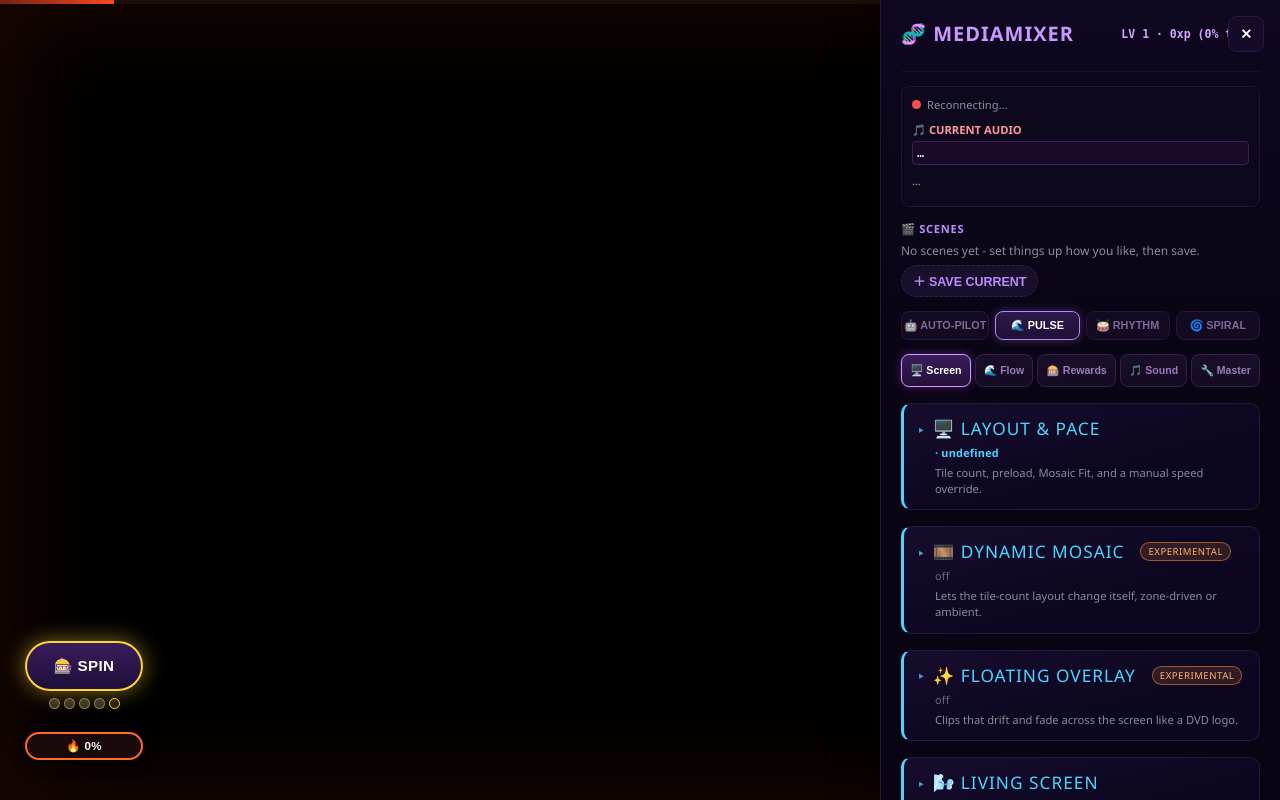
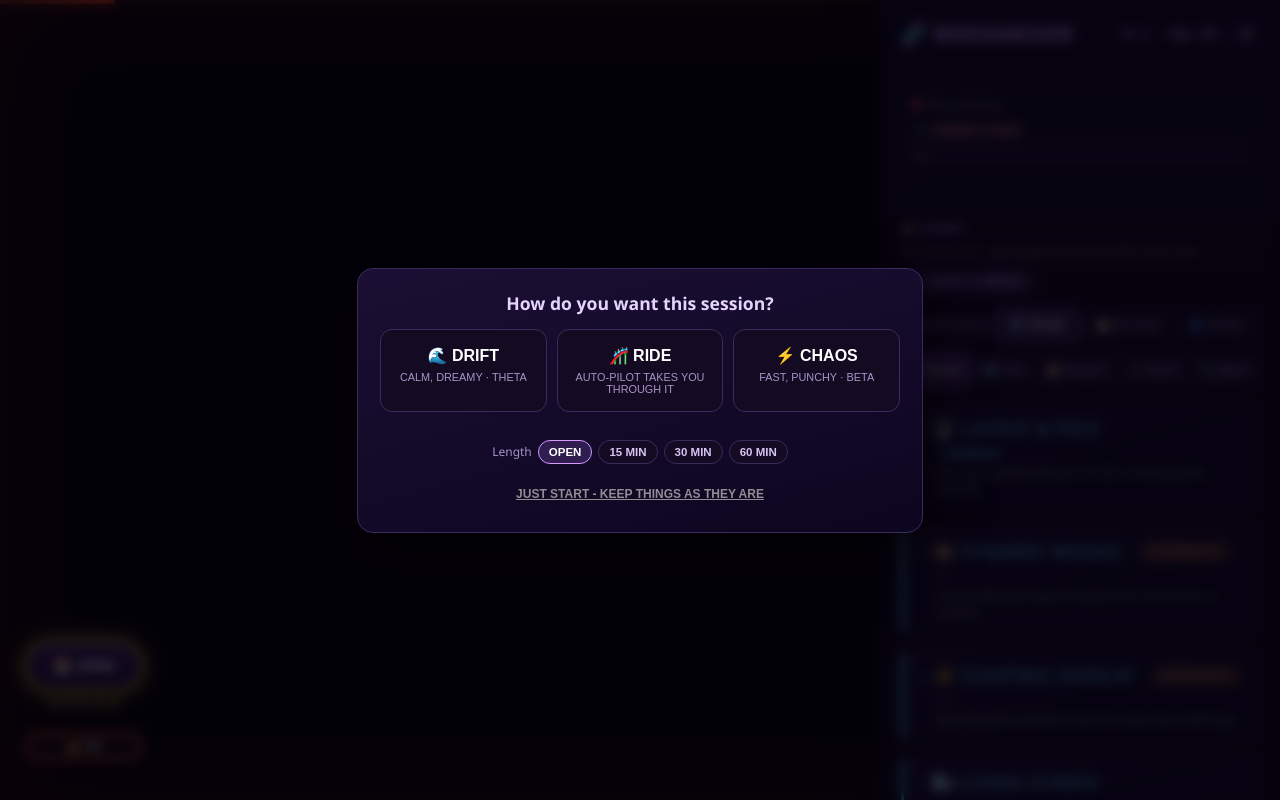
Before and after one commit to Aidinch69/MediaMixer, a Flask app: template mediamixer/web/templates/dashboard.html in a window 1280 px wide. Run offline with Flask 3, Linux system fonts and the light colour scheme; the template is opened without the code that fills it, so the values that code supplies are empty; parts of the project's set-up code (start-up, migrations or seed data) failed here and were passed over.

Commit message:
Add session shaping: a start-of-session intent card and a gentle wind-down
- Intent card when returning after 30+ min (not on reloads): Drift / Ride /
  Chaos presets (applied through applyScene + Auto-Pilot), any saved Scene,
  and an optional 15/30/60 min length that schedules the wind-down.
- Wind-down over ~5 min: energy settles, pace moves to longer clips, floaters
  thin, barrage/jackpot odds fall (Auto-Pilot scales down rather than
  fighting it), build-ups and slow-mo/double exposure pause, binaural to
  Theta, screen dims. Keep going restores every setting exactly; nothing
  saved is changed.
- Flow -> Session section; logged as session.intent / windDown / keepGoing.

Co-Authored-By: Claude Opus 5.5 <noreply@anthropic.com>

```diff
--- a/mediamixer/web/static/dashboard.css
+++ b/mediamixer/web/static/dashboard.css
@@ -2,6 +2,20 @@ html,body{height:100%;margin:0;overflow:hidden;overscroll-behavior:none}
 body{font-family:'Segoe UI',Tahoma,sans-serif;background:#05020a;color:#d1d1d6}
 .theater{position:fixed;inset:0;z-index:1;width:100%;height:100vh;height:100dvh;background:#000;padding:10px;box-sizing:border-box;transition:box-shadow .3s ease}
 #floater-barrage-dim{position:fixed;inset:0;z-index:13;background:#000;opacity:0;pointer-events:none}
+#wind-down-dim{position:fixed;inset:0;z-index:13;background:#05020c;opacity:0;pointer-events:none;transition:opacity 2s linear}
+.session-intent{position:fixed;inset:0;z-index:44;display:flex;align-items:center;justify-content:center;background:rgba(5,2,12,.72);backdrop-filter:blur(6px);padding:16px;box-sizing:border-box}
+.session-intent-card{width:min(520px,100%);background:linear-gradient(165deg,#1b0f33,#0c0620);border:1px solid #3d2a5c;border-radius:16px;padding:22px;display:flex;flex-direction:column;gap:14px;box-shadow:0 20px 60px rgba(0,0,0,.6)}
+.session-intent-title{font-size:1.1rem;font-weight:bold;color:#e6d4ff;text-align:center}
+.session-intent-options{display:grid;grid-template-columns:repeat(3,1fr);gap:10px}
+.session-intent-options button{margin:0;width:auto;display:flex;flex-direction:column;align-items:center;gap:6px;padding:16px 8px;background:#140a22;border:1px solid #3d2a5c;border-radius:12px;color:#fff;font-size:1rem;font-weight:bold;cursor:pointer;transition:.15s}
+.session-intent-options button:hover{border-color:#d699ff;box-shadow:0 0 16px rgba(214,153,255,.3)}
+.session-intent-options span{font-size:.68rem;font-weight:normal;color:#a894c8;text-align:center}
+.session-intent-scenes{justify-content:center}
+.session-intent-length{display:flex;align-items:center;justify-content:center;gap:6px;flex-wrap:wrap;font-size:.75rem;color:#a894c8}
+.session-length-btn{margin:0;width:auto;padding:5px 10px;border-radius:999px;background:#140a22;border:1px solid #3d2a5c;color:#d6c4f2;font-size:.72rem;cursor:pointer}
+.session-length-btn.active{border-color:#d699ff;background:#2f1d4f;color:#fff}
+.session-intent-skip{margin:0;background:none;border:none;color:#8e8e93;font-size:.75rem;cursor:pointer;text-decoration:underline}
+@media (max-width:480px){.session-intent-options{grid-template-columns:1fr}}
 #fx-layer{position:fixed;inset:0;z-index:15;overflow:hidden;pointer-events:none}
 .fx-barrage-sprite{border-radius:6px;overflow:hidden;box-shadow:0 0 24px rgba(0,0,0,.6)}
 .fx-sprite{position:absolute;top:0;left:0;opacity:0;will-change:transform,opacity;
--- a/mediamixer/web/static/dashboard_autopilot.js
+++ b/mediamixer/web/static/dashboard_autopilot.js
@@ -633,10 +633,14 @@ function autopilotTick() {
     cycleTone();
   }
 
-  if (!overdriveActive) fetch('/api/intensity?barrage=' + barrageP.toFixed(3) + '&jackpot=' + jackpotP.toFixed(3));
+  // A wind-down scales Auto-Pilot down instead of fighting it.
+  const wdOdds = typeof windDownOddsMult === 'function' ? windDownOddsMult() : 1;
+  if (typeof windDownPaceFloor === 'function') targetPace = Math.max(targetPace, windDownPaceFloor());
+  const wdFxTarget = typeof windDownFxCap === 'function' ? Math.min(fxTarget, windDownFxCap()) : fxTarget;
+  if (!overdriveActive) fetch('/api/intensity?barrage=' + (barrageP * wdOdds).toFixed(3) + '&jackpot=' + (jackpotP * wdOdds).toFixed(3));
   fetch('/api/novelty?bonus=' + noveltyBonus.toFixed(3));
   if (targetPace !== autopilotLastPace) { autopilotLastPace = targetPace; pace(targetPace, true); }
-  if (fxCount !== fxTarget) setFxCount(fxTarget);
+  if (fxCount !== wdFxTarget) setFxCount(wdFxTarget);
 
   if (typeof logEvent === 'function') {
     logEvent('autopilot.tick', {
--- a/mediamixer/web/static/dashboard_boot.js
+++ b/mediamixer/web/static/dashboard_boot.js
@@ -40,6 +40,7 @@ window.onload = () => {
   loadTastePrefs();
   loadLivingPrefs();
   loadGesturePrefs();
+  loadSessionPrefs();
   loadScenes();
   loadAnticipationPrefs();
   loadAutopilotPrefs();
--- a/mediamixer/web/static/dashboard_layers.js
+++ b/mediamixer/web/static/dashboard_layers.js
@@ -848,6 +848,7 @@ function rhythmDriveTarget() {
   if (floaterBarrageActive) d -= 0.12;
   if (autopilotZone === 'vault') d -= 0.06;
   else if (autopilotZone === 'jackpot') d += 0.04;
+  if (typeof windDownK === 'function') d -= 0.2 * windDownK(); // winding down settles everything
   return Math.max(TUNING.RHYTHM_DRIVE_MIN, Math.min(TUNING.RHYTHM_DRIVE_MAX, d));
 }
 
--- /dev/null
+++ b/mediamixer/web/static/dashboard_session.js
@@ -0,0 +1,188 @@
+// Part of the dashboard client - classic scripts sharing one global scope,
+// loaded in the order listed in dashboard.html.
+// Shaping a session: a "how do you want this one?" card at the start of a
+// new session (Drift / Ride / Chaos / one of your Scenes, plus an optional
+// length), and a wind-down that eases everything toward calm.
+
+// ---- Wind-down ----
+// Over a few minutes: energy and tempo settle, pace moves to longer clips,
+// floaters thin out, barrage/jackpot odds fall, build-ups and Living
+// Screen moments pause, the beat goes to Theta and the screen dims a
+// little. Nothing stops playing, nothing saved is changed, and Keep going
+// puts it all back exactly as it was.
+const WIND_DOWN_DEFAULT_MS = 5 * 60000;
+const WIND_DOWN_MAX_DIM = 0.45;
+let windDown = null;
+let windDownScheduledAt = 0; // when a chosen session length starts its wind-down
+let windDownLastIntensityAt = 0;
+
+function windDownK() {
+  if (!windDown) return 0;
+  return fxSmoothstep(Math.min(1, (Date.now() - windDown.startedAt) / windDown.ms));
+}
+
+// Called from autopilotTick so Auto-Pilot and the wind-down don't fight.
+function windDownPaceFloor() {
+  const k = windDownK();
+  return k > 0.65 ? 3 : k > 0.25 ? 2 : 0;
+}
+function windDownFxCap() {
+  return windDown ? Math.max(1, Math.round((windDown.saved.fxCount || 3) * (1 - windDownK()))) : Infinity;
+}
+function windDownOddsMult() { return 1 - 0.85 * windDownK(); }
+
+function startWindDown(ms) {
+  if (windDown) return;
+  windDownScheduledAt = 0;
+  windDown = {
+    startedAt: Date.now(), ms: ms || WIND_DOWN_DEFAULT_MS, finished: false,
+    saved: {
+      pace: lastStatusData ? lastStatusData.pace_idx : 2, fxCount, anticipation: anticipationFxEnabled,
+      slowmo: livingSlowmo, double: livingDouble, brainwave: brainwaveMode,
+    },
+  };
+  toast('🌙 Winding down over ' + Math.round(windDown.ms / 60000) + ' min');
+  updateSessionUi();
+}
+
+function cancelWindDown() {
+  if (!windDown) return;
+  const s = windDown.saved;
+  windDown = null;
+  if (!autopilotEnabled) { pace(s.pace, true); setSceneInput('pace-input', s.pace); fetch('/api/intensity?reset=1'); }
+  if (fxEnabled && fxCount !== s.fxCount) { setFxCount(s.fxCount); setSceneInput('fx-count-input', s.fxCount); }
+  anticipationFxEnabled = s.anticipation;
+  livingSlowmo = s.slowmo;
+  livingDouble = s.double;
+  if (brainwaveMode !== s.brainwave) setBrainwaveMode(s.brainwave);
+  document.getElementById('wind-down-dim').style.opacity = '0';
+  toast('🌊 Back in it');
+  updateSessionUi();
+}
+
+setInterval(() => {
+  if (!windDown && windDownScheduledAt && Date.now() >= windDownScheduledAt) startWindDown();
+  if (!windDown) return;
+  const k = windDownK();
+  document.getElementById('wind-down-dim').style.opacity = (WIND_DOWN_MAX_DIM * k).toFixed(3);
+  if (!autopilotEnabled) {
+    const want = Math.max(windDown.saved.pace, windDownPaceFloor());
+    if (lastStatusData && lastStatusData.pace_idx !== want) { pace(want, true); setSceneInput('pace-input', want); }
+    if (fxEnabled && fxCount > windDownFxCap()) setFxCount(windDownFxCap());
+    if (Date.now() - windDownLastIntensityAt > 10000) {
+      windDownLastIntensityAt = Date.now();
+      const f = engineConfigFields || {};
+      const base = (name, d) => (f[name] ? f[name].value : d);
+      fetch('/api/intensity?barrage=' + (base('barrage_probability', 0.05) * windDownOddsMult()).toFixed(3) + '&jackpot=' + (base('jackpot_probability', 0.1) * windDownOddsMult()).toFixed(3));
+    }
+  }
+  if (k > 0.55) { anticipationFxEnabled = false; livingSlowmo = false; livingDouble = false; }
+  if (k > 0.35 && brainwaveMode !== 'theta') {
+    brainwaveMode = 'theta'; // temporary - not saved; Keep going restores the real setting
+    if (lastSynthParams) updateSynthParams(lastSynthParams);
+  }
+  if (k >= 1 && !windDown.finished) { windDown.finished = true; toast('🌙 All wound down - Keep going whenever you want back in'); }
+  updateSessionUi();
+}, 2000);
+
+// ---- Session intent ----
+const SESSION_NEW_AFTER_MS = 30 * 60000; // away this long = a new session, so ask again
+const SESSION_INTENTS = {
+  drift: {
+    label: '🌊 Drift', autopilot: false,
+    scene: { screen: { pace: 2, floaters: { enabled: true, count: 2, opacity: 50 }, living: { breathe: true, slowmo: true, double: true, spiralAudio: true } }, flow: { pulse: true, rhythm: { enabled: false } }, sound: { brainwave: 'theta' } },
+  },
+  ride: {
+    label: '🎢 Ride', autopilot: true, autopilotMinutes: 6,
+    scene: { flow: { pulse: true, rhythm: { enabled: true, pattern: 'mix', cutOnBeat: true } }, sound: { brainwave: 'mood' } },
+  },
+  chaos: {
+    label: '⚡ Chaos', autopilot: true, autopilotMinutes: 3,
+    scene: { screen: { pace: 1, floaters: { enabled: true, count: 6, opacity: 80 } }, flow: { pulse: true, rhythm: { enabled: true, pattern: 'mix', bpm: 120, cutOnBeat: true } }, sound: { brainwave: 'beta' } },
+  },
+};
+let sessionAskEnabled = true;
+let sessionLengthMin = 0; // 0 = open-ended
+
+function setSessionLength(min) {
+  sessionLengthMin = min;
+  document.querySelectorAll('.session-length-btn').forEach((b) => b.classList.toggle('active', +b.dataset.min === min));
+}
+
+function scheduleSessionLength() {
+  windDownScheduledAt = sessionLengthMin ? Date.now() + Math.max(1, sessionLengthMin - WIND_DOWN_DEFAULT_MS / 60000) * 60000 : 0;
+  if (sessionLengthMin) toast('🕐 ' + sessionLengthMin + ' min session - wind-down starts in ' + Math.round((windDownScheduledAt - Date.now()) / 60000) + ' min');
+}
+
+function chooseSessionIntent(key) {
+  const intent = SESSION_INTENTS[key];
+  if (!intent) return;
+  if (windDown) cancelWindDown();
+  applyScene(intent.scene, false);
+  if (intent.autopilotMinutes) { setAutopilotMinutes(intent.autopilotMinutes); setSceneInput('autopilot-minutes-input', intent.autopilotMinutes); }
+  if (intent.autopilot !== autopilotEnabled) toggleAutopilot();
+  scheduleSessionLength();
+  closeSessionIntent();
+  toast(intent.label + ' - enjoy');
+  updateSessionUi();
+}
+
+function chooseSessionScene(name) {
+  if (windDown) cancelWindDown();
+  applySceneByName(name);
+  scheduleSessionLength();
+  closeSessionIntent();
+}
+
+function openSessionIntent() {
+  const box = document.getElementById('session-intent');
+  if (!box) return;
+  const chips = document.getElementById('session-intent-scenes');
+  if (chips) {
+    chips.innerHTML = scenes.length
+      ? scenes.map((s, i) => '<button class="scene-chip" onclick="chooseSessionScene(scenes[' + i + '].name)">🎬 ' + escapeSceneText(s.name) + '</button>').join('')
+      : '';
+  }
+  setSessionLength(sessionLengthMin);
+  box.style.display = 'flex';
+}
+
+function closeSessionIntent() {
+  const box = document.getElementById('session-intent');
+  if (box) box.style.display = 'none';
+}
+
+function toggleSessionAsk() {
+  sessionAskEnabled = !sessionAskEnabled;
+  saveJsonPref('mm_session_ask', { enabled: sessionAskEnabled });
+  updateSessionUi();
+}
+
+// Last-active heartbeat, so a reload mid-session doesn't ask again.
+setInterval(() => { if (!document.hidden) { try { localStorage.setItem('mm_last_active', Date.now()); } catch (e) {} } }, 30000);
+
+function loadSessionPrefs() {
+  sessionAskEnabled = loadJsonPref('mm_session_ask', { enabled: true }).enabled !== false;
+  let lastActive = 0;
+  try { lastActive = parseInt(localStorage.getItem('mm_last_active') || '0', 10) || 0; } catch (e) {}
+  try { localStorage.setItem('mm_last_active', Date.now()); } catch (e) {}
+  updateSessionUi();
+  // Scenes load async - give them a moment so their chips can appear in the card.
+  if (sessionAskEnabled && Date.now() - lastActive > SESSION_NEW_AFTER_MS) setTimeout(openSessionIntent, 1200);
+}
+
+function updateSessionUi() {
+  setToggleBadge('session-ask-toggle', sessionAskEnabled);
+  const el = document.getElementById('session-status');
+  if (!el) return;
+  if (windDown) {
+    const k = windDownK();
+    el.innerText = k >= 1 ? '🌙 Wound down - Keep going to pick back up' : '🌙 Winding down · ' + Math.round(k * 100) + '%';
+  } else if (windDownScheduledAt) {
+    el.innerText = '🕐 Wind-down starts in ' + Math.max(0, Math.round((windDownScheduledAt - Date.now()) / 60000)) + ' min';
+  } else {
+    el.innerText = 'Open-ended session';
+  }
+  const keep = document.getElementById('session-keep-going');
+  if (keep) keep.style.display = windDown ? '' : 'none';
+}
--- a/mediamixer/web/static/dashboard_telemetry.js
+++ b/mediamixer/web/static/dashboard_telemetry.js
@@ -164,6 +164,9 @@ function initTelemetry() {
     (ok ? { k: 'scene.apply', d: { name, source: source === 'zone' ? 'zone' : 'manual' } } : undefined));
   telemetryWrap('swipeTile', null, ([idx, dir]) => ({ k: 'gesture.swipe', d: { tile: idx, dir } }));
   telemetryWrap('toggleTilePin', () => null, ([idx]) => ({ k: 'gesture.pin', d: { tile: idx, on: !!(tileElements[idx] && tileElements[idx].classList.contains('tile-pinned')) } }));
+  telemetryWrap('chooseSessionIntent', null, ([key]) => ({ k: 'session.intent', d: { intent: key, lengthMin: sessionLengthMin } }));
+  telemetryWrap('startWindDown', () => !!windDown, (args, was) => (was ? undefined : { k: 'session.windDown' }));
+  telemetryWrap('cancelWindDown', () => (windDown ? Math.round(windDownK() * 100) : null), (args, pct) => (pct == null ? undefined : { k: 'session.keepGoing', d: { atPct: pct } }));
   telemetryWrap('showMantra', null, ([style]) => ({ k: 'mantra', d: { style } }));
 
   // Spin / bank-or-push.
--- a/mediamixer/web/templates/dashboard.html
+++ b/mediamixer/web/templates/dashboard.html
@@ -26,6 +26,7 @@
 </div>
 <div id="audio-glow"></div>
 <div id="floater-barrage-dim"></div>
+<div id="wind-down-dim"></div>
 <div id="fx-layer"></div>
 <div id="disco-rain"></div>
 <div id="disco-border"></div>
@@ -265,6 +266,19 @@
   </div>
 
   <div class="panel-tab" data-tab="flow">
+    <details class="settings-section">
+      <summary><span class="section-title">🧭 Session</span><span class="settings-section-desc">Start how you want, and wind down gently at the end.</span></summary>
+      <div class="settings-section-body">
+        <div class="metric" id="session-status">Open-ended session</div>
+        <div class="grid">
+          <button class="badge" onclick="openSessionIntent()">🧭 Start a session…</button>
+          <button class="badge" onclick="startWindDown()">🌙 Wind down (5 min)</button>
+        </div>
+        <button class="badge" id="session-keep-going" onclick="cancelWindDown()" style="display:none">🌊 Keep going</button>
+        <div class="slider"><label>Ask at the start of a session</label><button class="badge" id="session-ask-toggle" onclick="toggleSessionAsk()">ON</button></div>
+        <details class="hint-details"><summary>What does this do?</summary><p class="hint">When you come back after 30+ minutes away, a card asks how you want this session: Drift (calm, Theta, breathing tiles), Ride (Auto-Pilot with the beat on Mood) or Chaos (rapid, punchy, Beta), or one of your Scenes - plus an optional length. With a length set, the wind-down starts 5 minutes before the end. Wind-down eases everything toward calm over about 5 minutes: energy and tempo settle, clips play longer, floaters thin out, barrage and jackpot odds fall, build-ups and slow-mo/double exposure pause, the binaural beat moves to Theta and the screen dims a little. Nothing stops, nothing you've saved changes, and Keep going restores it all.</p></details>
+      </div>
+    </details>
     <details class="settings-section">
       <summary><span class="section-title">🎬 Auto-Pilot<span class="experimental-pill">Experimental</span></span><span class="section-live" data-live="autopilot"></span><span class="settings-section-desc">Scripts pace, odds, and content novelty through a repeating calm-to-climax arc.</span></summary>
       <div class="settings-section-body">
@@ -551,6 +565,25 @@
   </details>
 </div>
 <audio id="overlay-audio" loop></audio>
+<div id="session-intent" class="session-intent" style="display:none" onclick="if (event.target === this) closeSessionIntent()">
+  <div class="session-intent-card">
+    <div class="session-intent-title">How do you want this session?</div>
+    <div class="session-intent-options">
+      <button onclick="chooseSessionIntent('drift')">🌊 Drift<span>calm, dreamy · Theta</span></button>
+      <button onclick="chooseSessionIntent('ride')">🎢 Ride<span>Auto-Pilot takes you through it</span></button>
+      <button onclick="chooseSessionIntent('chaos')">⚡ Chaos<span>fast, punchy · Beta</span></button>
+    </div>
+    <div class="scene-chips session-intent-scenes" id="session-intent-scenes"></div>
+    <div class="session-intent-length">
+      <span>Length</span>
+      <button class="session-length-btn" data-min="0" onclick="setSessionLength(0)">Open</button>
+      <button class="session-length-btn" data-min="15" onclick="setSessionLength(15)">15 min</button>
+      <button class="session-length-btn" data-min="30" onclick="setSessionLength(30)">30 min</button>
+      <button class="session-length-btn" data-min="60" onclick="setSessionLength(60)">60 min</button>
+    </div>
+    <button class="session-intent-skip" onclick="closeSessionIntent()">Just start - keep things as they are</button>
+  </div>
+</div>
 <div id="toast"></div>
 <script>window.LAYOUT_PRESETS = {{ layout_presets_json | tojson }};</script>
 <!-- Classic scripts sharing one global scope. Order matters only for code
@@ -574,6 +607,7 @@
 <script src="{{ url_for('static', filename='dashboard_pulse.js') }}"></script>
 <script src="{{ url_for('static', filename='dashboard_living.js') }}"></script>
 <script src="{{ url_for('static', filename='dashboard_gestures.js') }}"></script>
+<script src="{{ url_for('static', filename='dashboard_session.js') }}"></script>
 <script src="{{ url_for('static', filename='dashboard_scenes.js') }}"></script>
 <script src="{{ url_for('static', filename='dashboard_master.js') }}"></script>
 <script src="{{ url_for('static', filename='dashboard_events.js') }}"></script>
```
